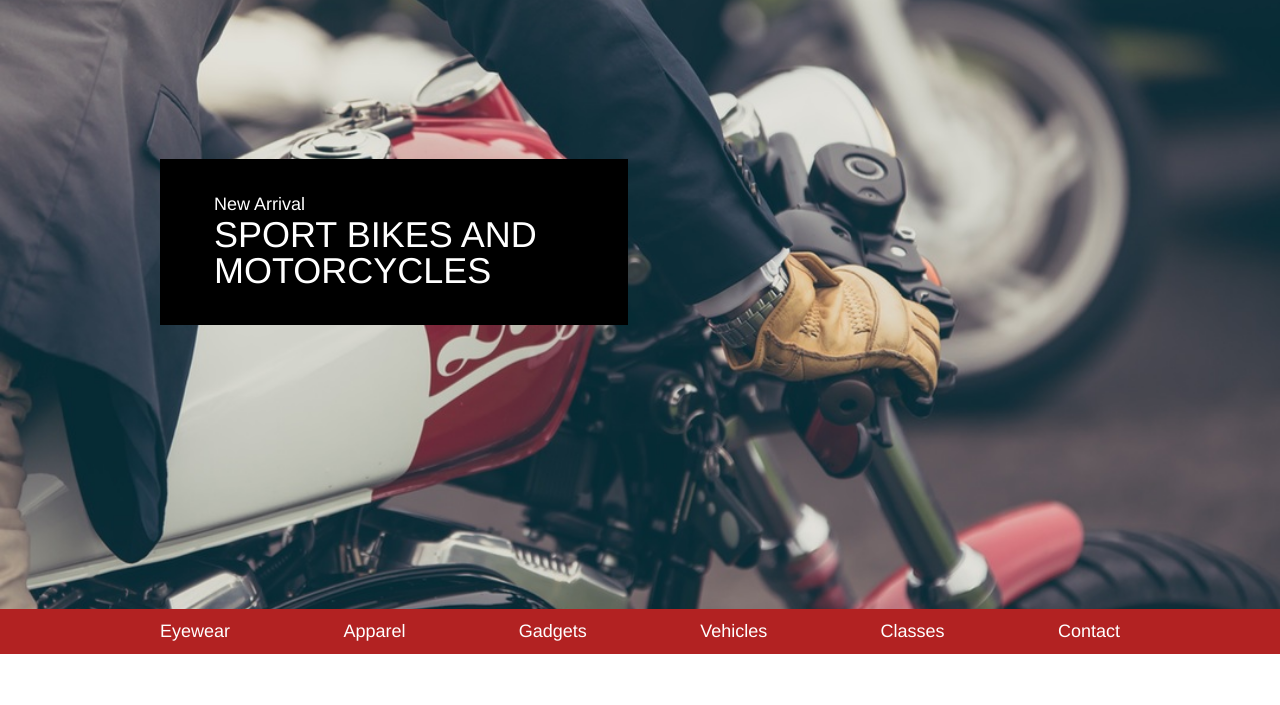
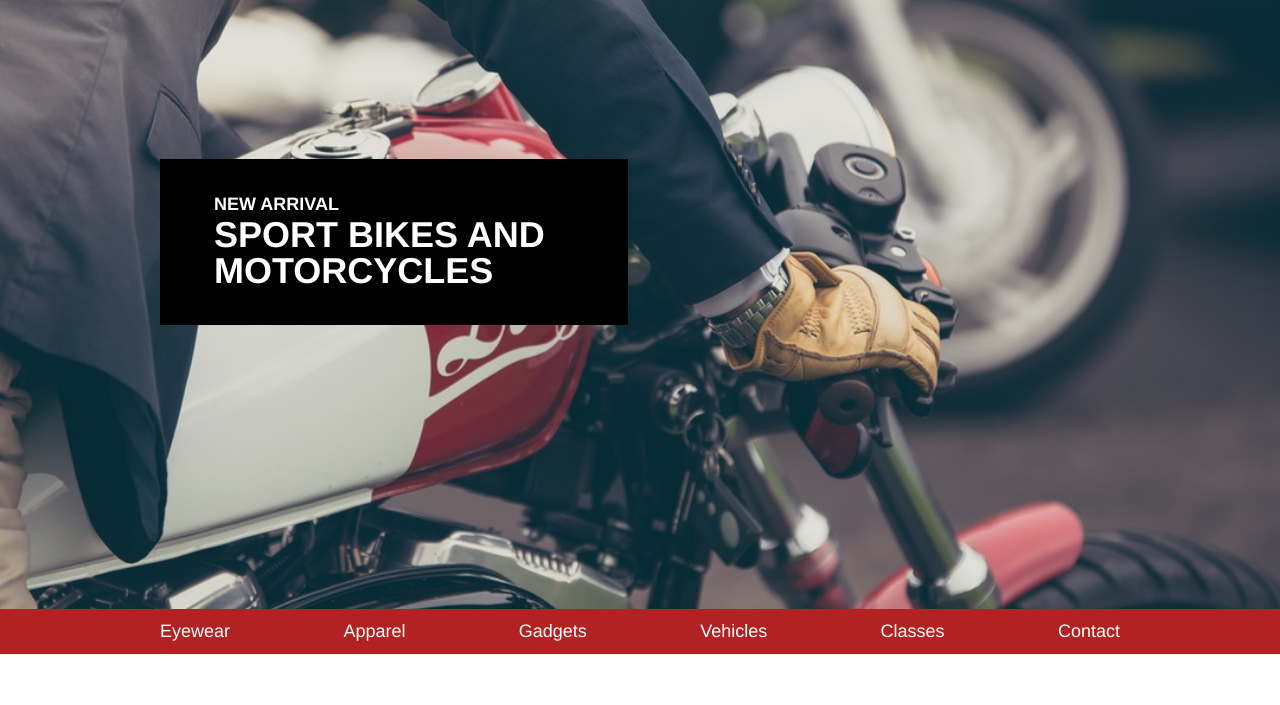
Before and after one commit to UweCode/Secret_Agent_Supply, a plain HTML site: page index.html in a window 1280 px wide. Shown: the part 45-750 px from the top of the page. Drawn offline with Linux system fonts and the light colour scheme.

Commit message:
Add some style fixes.

```diff
--- a/index.html
+++ b/index.html
@@ -26,7 +26,7 @@
       <div class="banner">
         <div class="mainContainer">
           <div id="newArrivalsText">
-            <h2>New Arrival</h2>
+            <h5>New Arrival</h5>
             <h1>Sport Bikes and Motorcycles</h1>
           </div>
         </div>
--- a/resources/css/style.css
+++ b/resources/css/style.css
@@ -7,6 +7,7 @@ html, body, a {
 
 h1 {
   font-size: 2rem;
+  font-weight: 600;
   text-transform: uppercase;
 }
 
@@ -18,6 +19,7 @@ h4 {
 
 h5 {
   font-size: 1rem;
+  font-weight: 600;
   text-transform: uppercase;
 }
 
@@ -67,7 +69,7 @@ header div img {
   width: 20rem;
 }
 
-#newArrivalsText h2 {
+#newArrivalsText h5 {
   margin-bottom: 0.25rem;
 }
 
```
